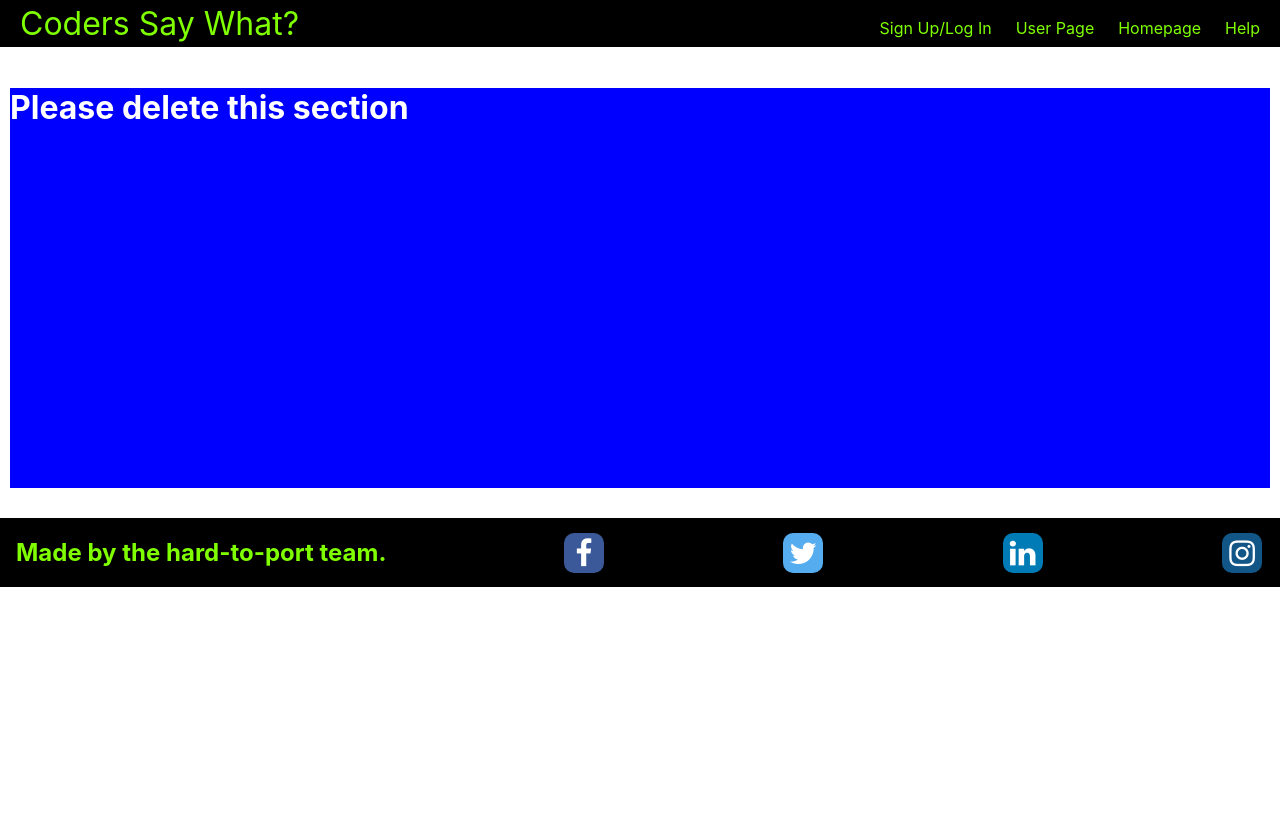
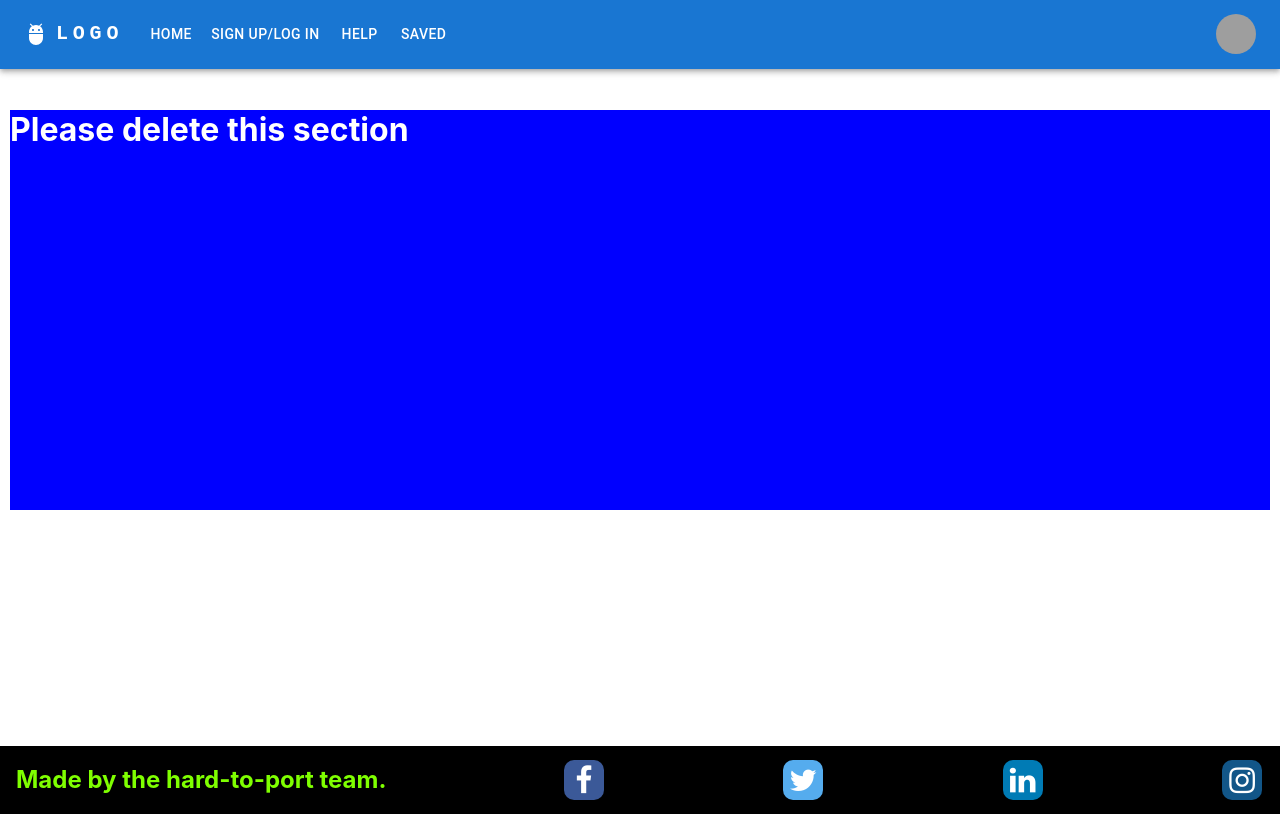
Before and after one commit to BeckyMWilson/Project3, a React (Create React App) app in the folder client/: page / in a window 1280 px wide. Built offline with nearby package versions, Linux system fonts and the light colour scheme; grey boxes are pictures that could not be loaded.

Commit message:
updated navbar

```diff
--- a/client/package.json
+++ b/client/package.json
@@ -4,6 +4,11 @@
   "private": true,
   "dependencies": {
     "@apollo/client": "^3.6.6",
+    "@emotion/react": "^11.9.0",
+    "@emotion/styled": "^11.8.1",
+    "@mui/icons-material": "^5.8.3",
+    "@mui/material": "^5.8.3",
+    "@mui/styled-engine-sc": "^5.8.0",
     "@testing-library/jest-dom": "^5.16.4",
     "@testing-library/react": "^13.3.0",
     "@testing-library/user-event": "^13.5.0",
@@ -12,6 +17,7 @@
     "react-dom": "^18.1.0",
     "react-router-dom": "^6.3.0",
     "react-scripts": "5.0.1",
+    "styled-components": "^5.3.5",
     "web-vitals": "^2.1.4"
   },
   "scripts": {
--- a/client/src/App.js
+++ b/client/src/App.js
@@ -1,7 +1,8 @@
-import Navbar from "./components/header/Navbar";
+import Navbar from "./components/header";
 import Footer from "./components/footer";
 
 //delete this line in future
+
 const inlineStyle = {
   height: "400px",
   backgroundColor: "blue",
@@ -13,11 +14,13 @@
   return (
     <>
       <Navbar />
+      <main>
       <br />
       <div style={inlineStyle}>
         <h1>Please delete this section </h1>
       </div>
       <br />
+      </main>
       <Footer />
     </>
   );
--- a/client/src/components/Header/Navbar.js
+++ /dev/null
@@ -1,23 +0,0 @@
-export default function Navbar() {
-  return (
-    <nav className="nav">
-      <a href="/" className="site-title">
-        Coders Say What?
-      </a>
-      <ul>
-        <li>
-          <a href="/sign">Sign Up/Log In</a>
-        </li>
-        <li>
-          <a href="/user">User Page</a>
-        </li>
-        <li>
-          <a href="/homepage">Homepage</a>
-        </li>
-        <li>
-          <a href="/help">Help</a>
-        </li>
-      </ul>
-    </nav>
-  );
-}
--- /dev/null
+++ b/client/src/components/Header/index.js
@@ -0,0 +1,162 @@
+import * as React from 'react';
+import AppBar from '@mui/material/AppBar';
+import Box from '@mui/material/Box';
+import Toolbar from '@mui/material/Toolbar';
+import IconButton from '@mui/material/IconButton';
+import Typography from '@mui/material/Typography';
+import Menu from '@mui/material/Menu';
+import MenuIcon from '@mui/icons-material/Menu';
+import Container from '@mui/material/Container';
+import Avatar from '@mui/material/Avatar';
+import Button from '@mui/material/Button';
+import Tooltip from '@mui/material/Tooltip';
+import MenuItem from '@mui/material/MenuItem';
+import AdbIcon from '@mui/icons-material/Adb';
+
+const pages = ['Home', 'Sign up/Log in', 'Help', 'Saved'];
+const settings = ['Profile', 'Account', 'Dashboard', 'Logout'];
+
+const Navbar = () => {
+  const [anchorElNav, setAnchorElNav] = React.useState(null);
+  const [anchorElUser, setAnchorElUser] = React.useState(null);
+
+  const handleOpenNavMenu = (event) => {
+    setAnchorElNav(event.currentTarget);
+  };
+  const handleOpenUserMenu = (event) => {
+    setAnchorElUser(event.currentTarget);
+  };
+
+  const handleCloseNavMenu = () => {
+    setAnchorElNav(null);
+  };
+
+  const handleCloseUserMenu = () => {
+    setAnchorElUser(null);
+  };
+
+  return (
+    <AppBar position="static">
+      <Container maxWidth="xl">
+        <Toolbar disableGutters>
+          <AdbIcon sx={{ display: { xs: 'none', md: 'flex' }, mr: 1 }} />
+          <Typography
+            variant="h6"
+            noWrap
+            component="a"
+            href="/"
+            sx={{
+              mr: 2,
+              display: { xs: 'none', md: 'flex' },
+              fontFamily: 'monospace',
+              fontWeight: 700,
+              letterSpacing: '.3rem',
+              color: 'inherit',
+              textDecoration: 'none',
+            }}
+          >
+            LOGO
+          </Typography>
+
+          <Box sx={{ flexGrow: 1, display: { xs: 'flex', md: 'none' } }}>
+            <IconButton
+              size="large"
+              aria-label="account of current user"
+              aria-controls="menu-appbar"
+              aria-haspopup="true"
+              onClick={handleOpenNavMenu}
+              color="inherit"
+            >
+              <MenuIcon />
+            </IconButton>
+            <Menu
+              id="menu-appbar"
+              anchorEl={anchorElNav}
+              anchorOrigin={{
+                vertical: 'bottom',
+                horizontal: 'left',
+              }}
+              keepMounted
+              transformOrigin={{
+                vertical: 'top',
+                horizontal: 'left',
+              }}
+              open={Boolean(anchorElNav)}
+              onClose={handleCloseNavMenu}
+              sx={{
+                display: { xs: 'block', md: 'none' },
+              }}
+            >
+              {pages.map((page) => (
+                <MenuItem key={page} onClick={handleCloseNavMenu}>
+                  <Typography textAlign="center">{page}</Typography>
+                </MenuItem>
+              ))}
+            </Menu>
+          </Box>
+          <AdbIcon sx={{ display: { xs: 'flex', md: 'none' }, mr: 1 }} />
+          <Typography
+            variant="h5"
+            noWrap
+            component="a"
+            href=""
+            sx={{
+              mr: 2,
+              display: { xs: 'flex', md: 'none' },
+              flexGrow: 1,
+              fontFamily: 'monospace',
+              fontWeight: 700,
+              letterSpacing: '.3rem',
+              color: 'inherit',
+              textDecoration: 'none',
+            }}
+          >
+            LOGO
+          </Typography>
+          <Box sx={{ flexGrow: 1, display: { xs: 'none', md: 'flex' } }}>
+            {pages.map((page) => (
+              <Button
+                key={page}
+                onClick={handleCloseNavMenu}
+                sx={{ my: 2, color: 'white', display: 'block' }}
+              >
+                {page}
+              </Button>
+            ))}
+          </Box>
+
+          <Box sx={{ flexGrow: 0 }}>
+            <Tooltip title="Open settings">
+              <IconButton onClick={handleOpenUserMenu} sx={{ p: 0 }}>
+                <Avatar alt="Remy Sharp" src="/static/images/avatar/2.jpg" />
+              </IconButton>
+            </Tooltip>
+            <Menu
+              sx={{ mt: '45px' }}
+              id="menu-appbar"
+              anchorEl={anchorElUser}
+              anchorOrigin={{
+                vertical: 'top',
+                horizontal: 'right',
+              }}
+              keepMounted
+              transformOrigin={{
+                vertical: 'top',
+                horizontal: 'right',
+              }}
+              open={Boolean(anchorElUser)}
+              onClose={handleCloseUserMenu}
+            >
+              {settings.map((setting) => (
+                <MenuItem key={setting} onClick={handleCloseUserMenu}>
+                  <Typography textAlign="center">{setting}</Typography>
+                </MenuItem>
+              ))}
+            </Menu>
+          </Box>
+        </Toolbar>
+      </Container>
+    </AppBar>
+  );
+};
+export default Navbar;
--- a/client/src/index.css
+++ b/client/src/index.css
@@ -19,8 +19,8 @@
   display: flex;
   justify-content: space-between;
   align-items: center;
-  gap: 2rem;
-  padding: 0 1rem;
+  /* gap: 2rem;
+  padding: 0 1rem; */
 }
 
 .site-title {
@@ -52,6 +52,11 @@
   padding: 0.25rem;
 }
 
+
+main {
+  height: calc(100vh - 123px);
+  max-height: 100vh;
+}
 /* Footer Styling  */
 
 .footer {
```
Also changed, not shown: 1 other file (tests, documents, lock files or other folders).
